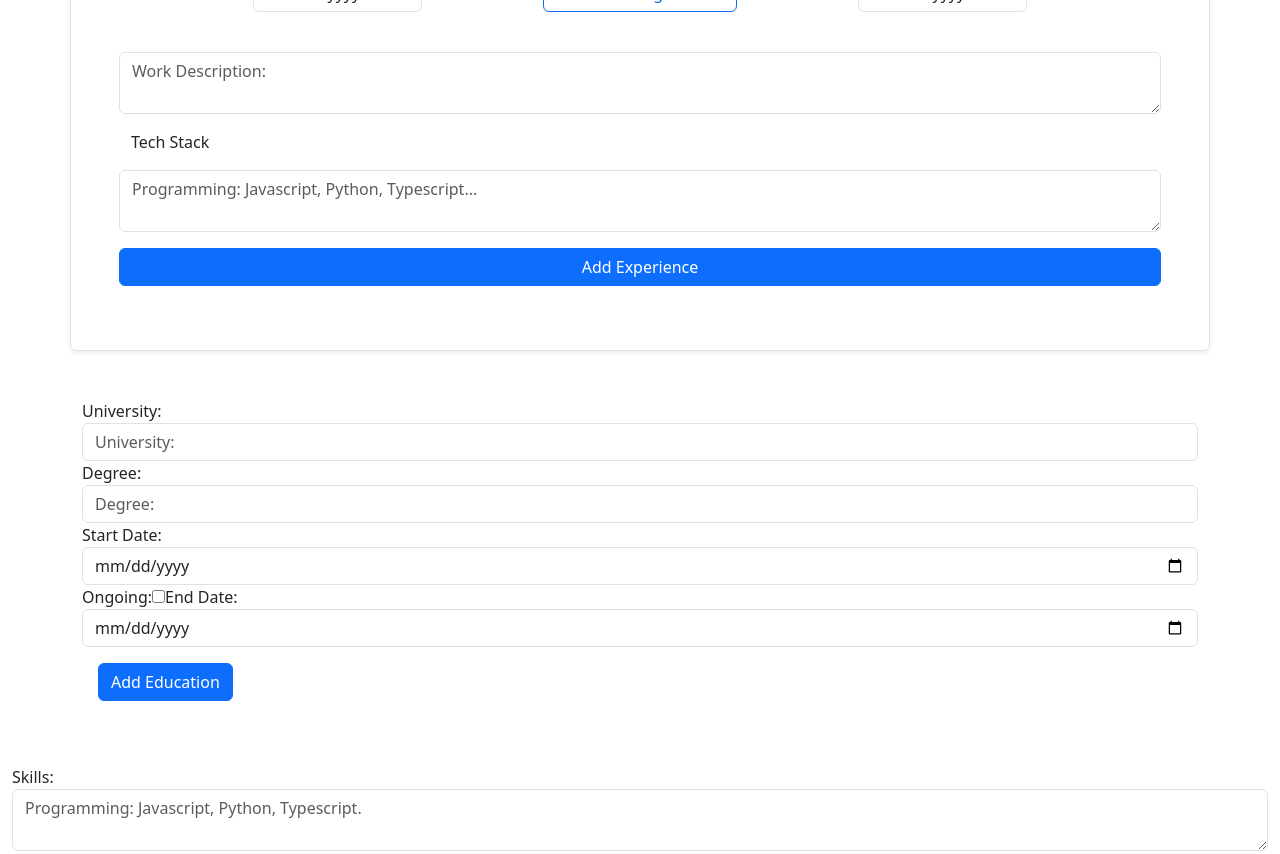
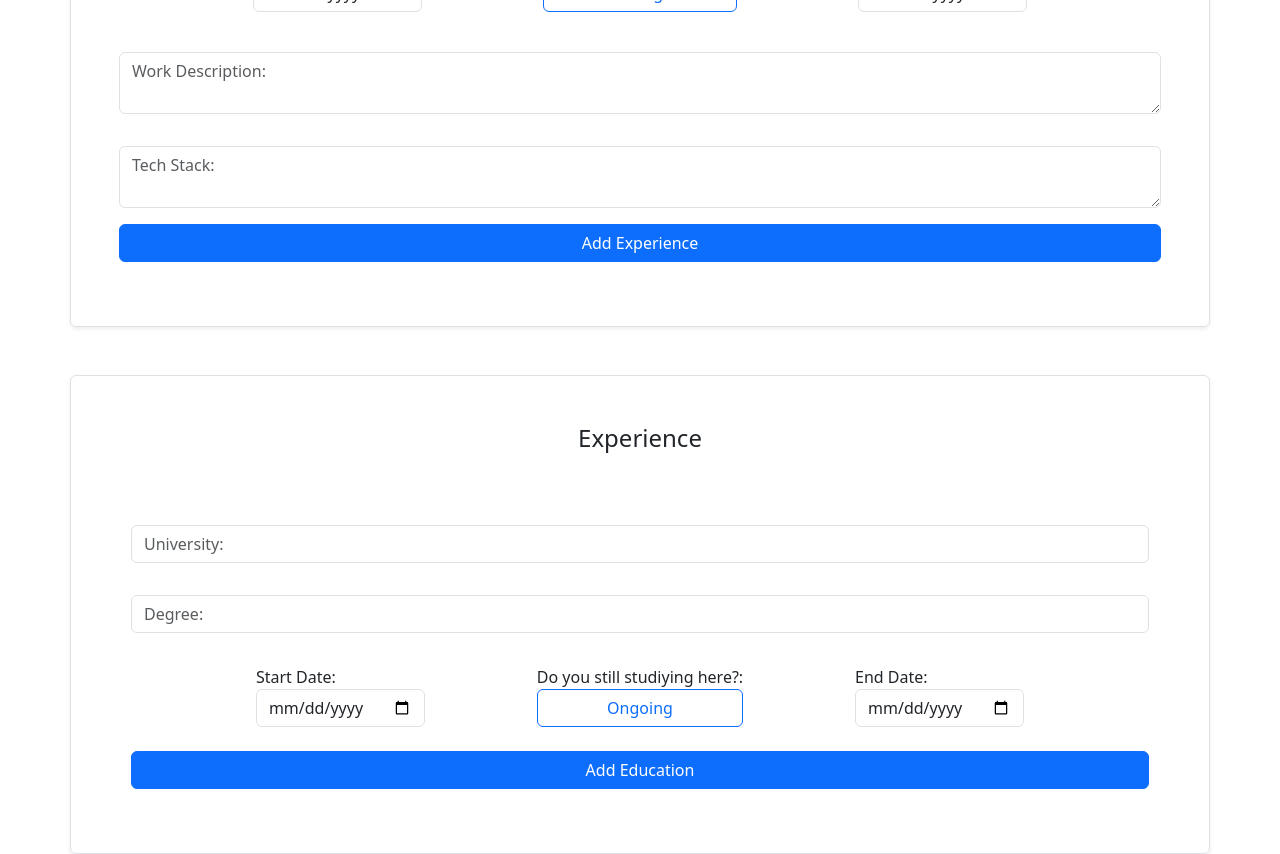
Before and after one commit to danielhh-dev/Resume-Generator, a React (Vite) app: page / in a window 1280 px wide. Shown: the part 840-1694 px from the top of the page. Built offline with nearby package versions, Linux system fonts and the light colour scheme.

Commit message:
input Education

```diff
--- a/src/components/CVGenerator.tsx
+++ b/src/components/CVGenerator.tsx
@@ -187,6 +187,11 @@ const CVGenerator: React.FC = () => {
         />
       </div>
       {/* Education */}
+      <div
+        id="experience"
+        className="border container  p-5 rounded shadow-sm my-5"
+      >
+        <h4 className="text-center mb-5">Experience</h4>
       <EducationComponent
         university={university}
         degree={degree}
@@ -203,6 +208,7 @@ const CVGenerator: React.FC = () => {
         educationList={educationList}
         setEducationList={setEducationList}
       />
+      </div>
 
       {/* Skills */}
       <SkillsComponent
--- a/src/components/other/EducationComponent.tsx
+++ b/src/components/other/EducationComponent.tsx
@@ -17,11 +17,11 @@ const EducationComponent: React.FC<EducationComponentProps> = ({
   addEducation,
   deleteEducation,
 }) => (
-  <div className="container mb-5">
+  <div className="container justify-content-between flex-wrap col-12">
+    <div className="row mx-auto ">
       {/* ... (other JSX) */}
-    <label>University:</label>
       <input
-      className="form-control rounded"
+        className="form-control rounded my-4"
         placeholder="University:"
         value={university}
         onChange={(e: ChangeEvent<HTMLInputElement>) =>
@@ -29,14 +29,17 @@ const EducationComponent: React.FC<EducationComponentProps> = ({
         }
       />
 
-    <label>Degree:</label>
       <input
         placeholder="Degree:"
-      className="form-control rounded"
+        className="form-control rounded my-2"
         value={degree}
-      onChange={(e: ChangeEvent<HTMLInputElement>) => setDegree(e.target.value)}
+        onChange={(e: ChangeEvent<HTMLInputElement>) =>
+          setDegree(e.target.value)
+        }
       />
 
+      <div className="input-group my-4 d-flex justify-content-evenly">
+        <div className="d-flex flex-column">
           <label>Start Date:</label>
           <input
             className="form-control rounded"
@@ -46,16 +49,24 @@ const EducationComponent: React.FC<EducationComponentProps> = ({
               setStartDate(e.target.value)
             }
           />
-
-    <label>Ongoing:</label>
+        </div>
+        <div className="d-flex flex-column">
+          <label>Do you still studiying here?:</label>
           <input
             type="checkbox"
             checked={isOngoing}
+            id="ongoing"
+            autoComplete={"off"}
+            className="btn-check"
             onChange={(e: ChangeEvent<HTMLInputElement>) =>
               setIsOngoing(e.target.checked)
             }
           />
-
+          <label htmlFor="ongoing" className="btn btn-outline-primary">
+            Ongoing
+          </label>
+        </div>
+        <div className="d-flex flex-column">
           <label>End Date:</label>
           <input
             className="form-control rounded"
@@ -66,8 +77,10 @@ const EducationComponent: React.FC<EducationComponentProps> = ({
             }
             disabled={isOngoing}
           />
+        </div>
+      </div>
 
-    <button className="btn btn-primary m-3" onClick={addEducation}>
+      <button className="btn btn-primary " onClick={addEducation}>
         Add Education
       </button>
 
@@ -86,6 +99,7 @@ const EducationComponent: React.FC<EducationComponentProps> = ({
         ))}
       </ul>
     </div>
+  </div>
 );
 
 export default EducationComponent;
--- a/src/components/other/ExperienceComponent.tsx
+++ b/src/components/other/ExperienceComponent.tsx
@@ -72,8 +72,8 @@ const ExperienceComponent: React.FC<ExperienceComponentProps> = ({
             id="btncheck1"
             autoComplete={"off"}
             type="checkbox"
+            className="btn-check"
             checked={isWorking}
-            className="btn-check"
             onChange={(e: ChangeEvent<HTMLInputElement>) =>
               setIsWorking(e.target.checked)
             }
@@ -104,10 +104,9 @@ const ExperienceComponent: React.FC<ExperienceComponentProps> = ({
           setWorkDescription(e.target.value)
         }
       />
-      <label className="text-bold">Tech Stack</label>
       <textarea
         className="form-control rounded my-3"
-        placeholder="Programming: Javascript, Python, Typescript..."
+        placeholder="Tech Stack:"
         value={techStack}
         onChange={(e: ChangeEvent<HTMLTextAreaElement>) =>
           setTechStack(e.target.value)
```
Lines whose indentation alone changed are shown as unchanged.
